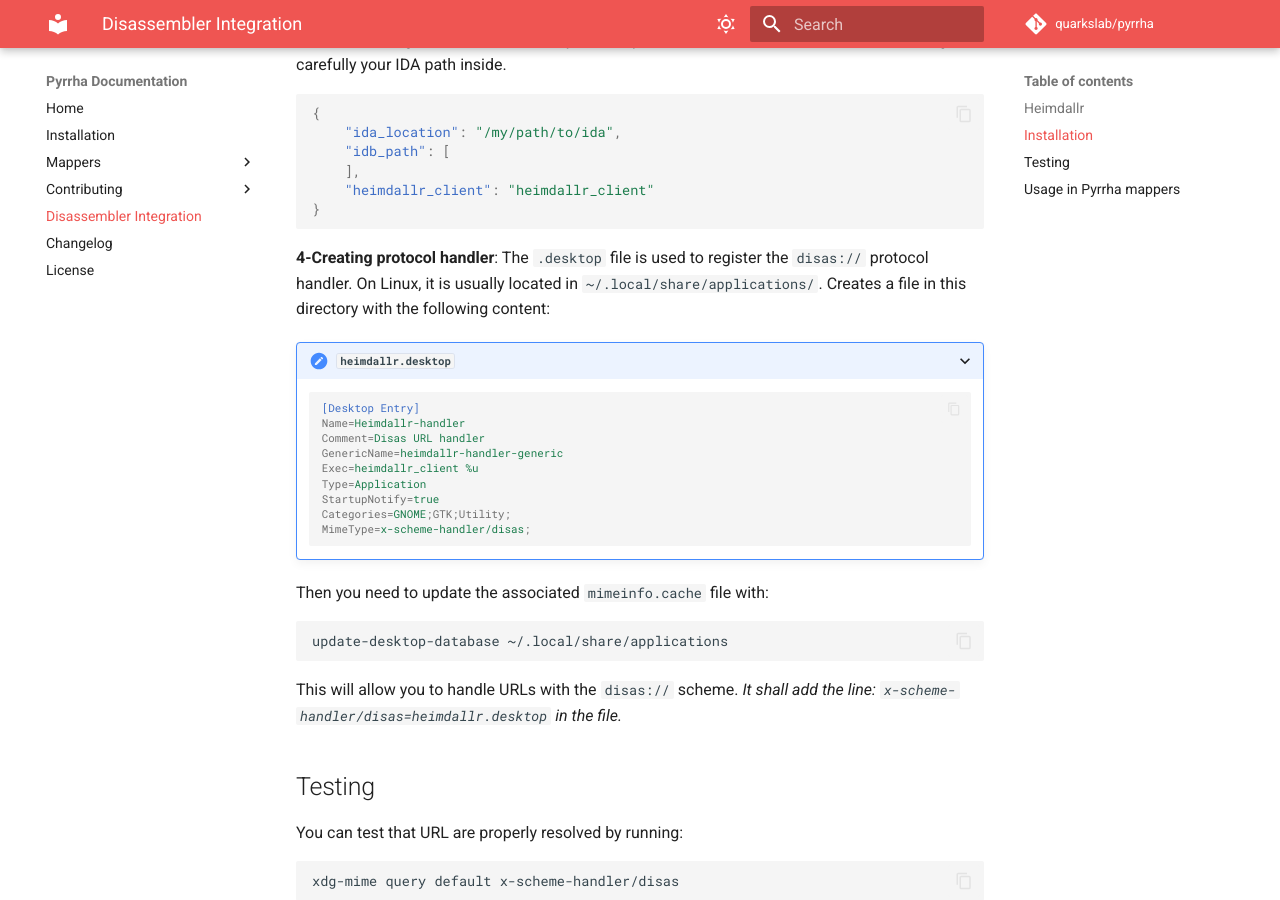
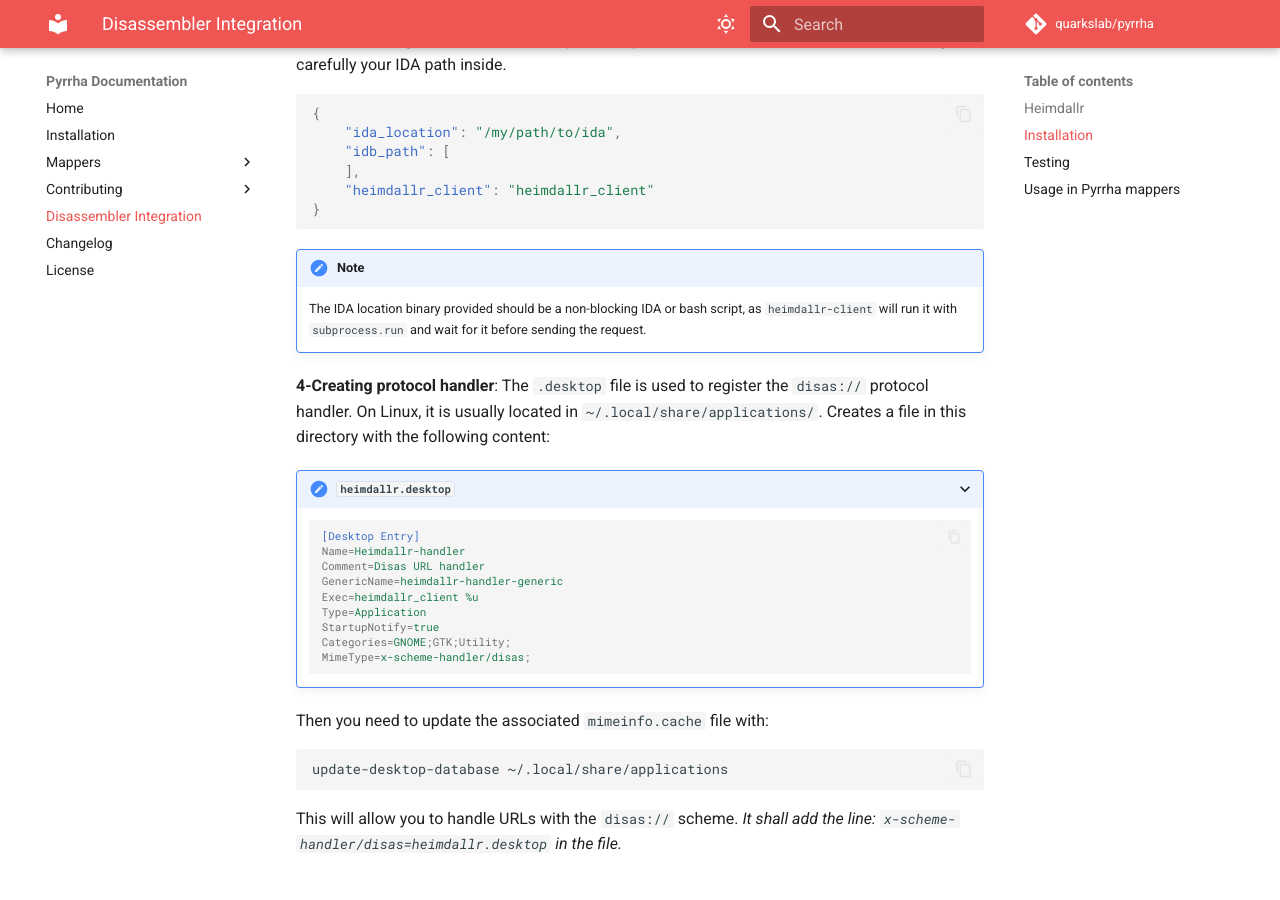
Before and after one commit to quarkslab/pyrrha, an MkDocs documentation site: the page built from docs/disassembler.md, in a window 1280 px wide and 900 px high, scrolled down 1705 px. Built offline with MkDocs 1.6.1 and Material for MkDocs 9.7.7, drawn with Linux system fonts in a browser that asks for light colours; comment, search, counter and statistics services are not loaded.

Commit message:
add notes on IDA launched

````diff
--- a/docs/disassembler.md
+++ b/docs/disassembler.md
@@ -72,6 +72,11 @@ the disassembler path and paths where to look for binaries. Thus configure caref
 }
 ```
 
+!!! note
+    The IDA location binary provided should be a non-blocking IDA or bash script, as `heimdallr-client`
+    will run it with `subprocess.run` and wait for it before sending the request.
+
+
 **4-Creating protocol handler**: The `.desktop` file is used to register the `disas://` protocol handler.
 On Linux, it is usually located in `~/.local/share/applications/`. Creates a file in this directory with
 the following content:
````
